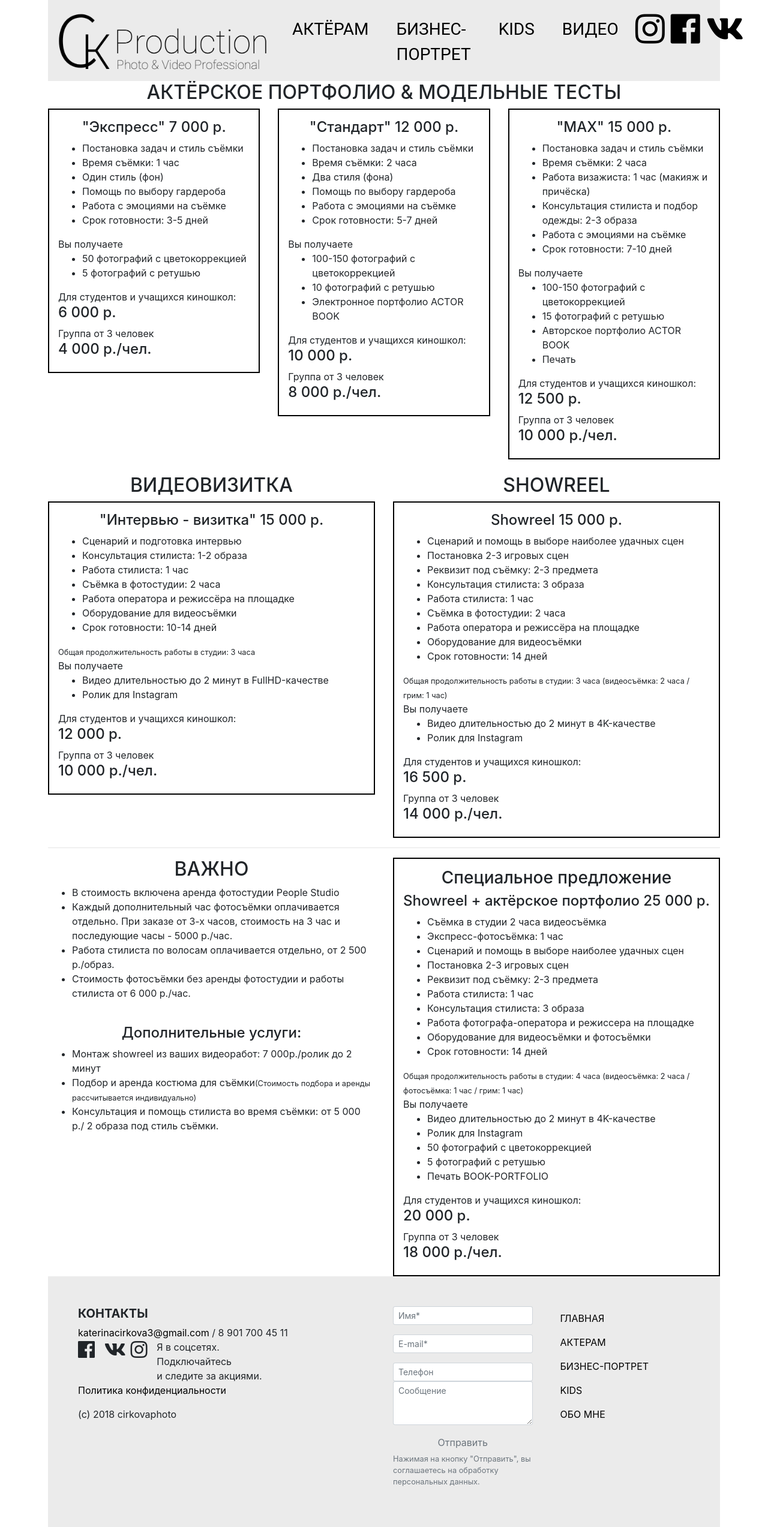
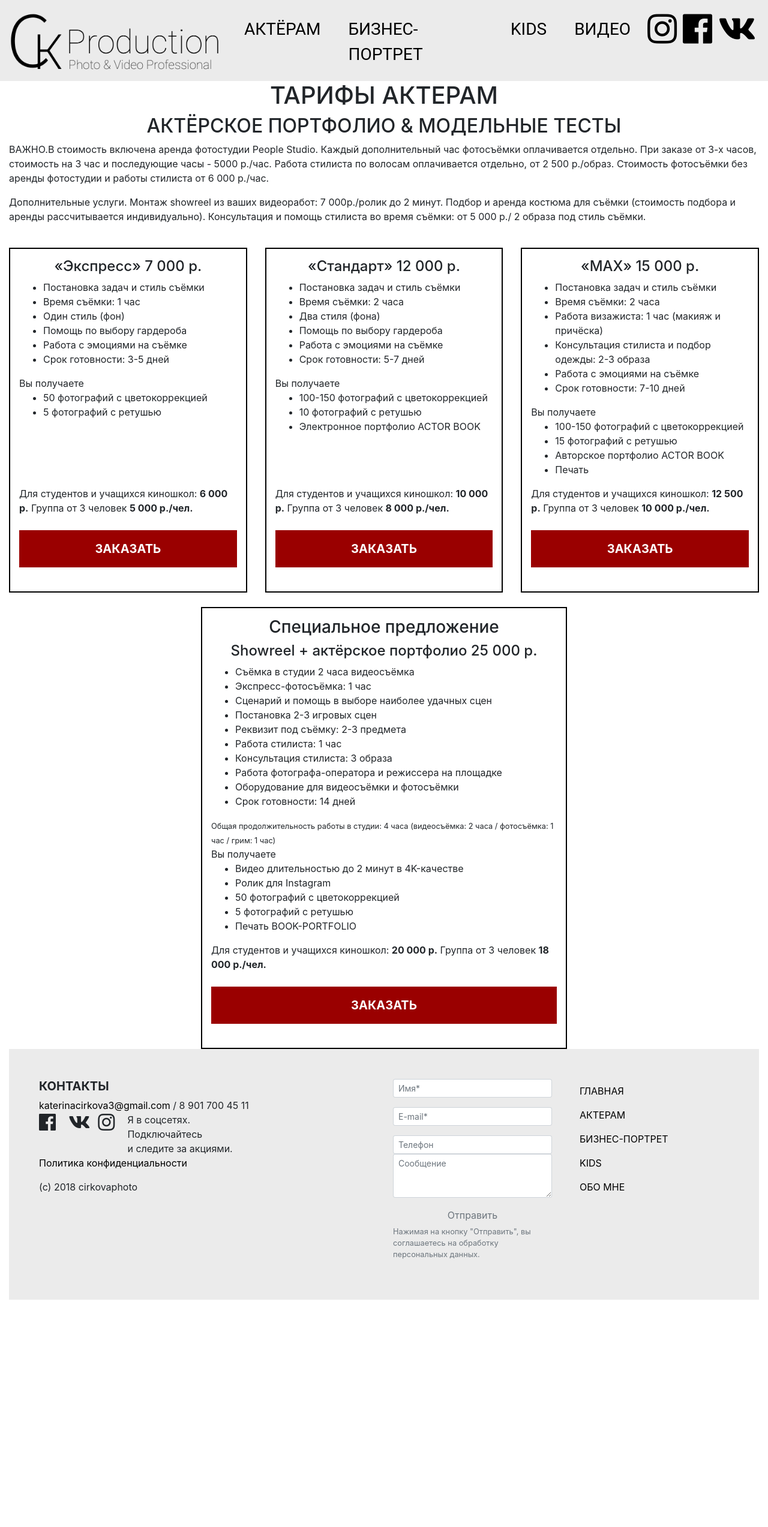
Before and after one commit to voronkin/cirkova.ru, a PHP site: page /actors.php in a window 1280 px wide. Shown: the whole page at 60% size. After the commit the page ends 2167 px from the top, so only its background shows below. Run offline with PHP 8.4, Linux system fonts and the light colour scheme; data that the repository does not hold is empty; some libraries are stand-ins or nearby versions.

Commit message:
some changes

```diff
--- a/actors.php
+++ b/actors.php
@@ -15,15 +15,19 @@
     <title>CK Production - Photo & Video Production</title>
   </head>
   <body>
-    <div class="container">
-      <!-- header -->
-      <?php include 'header.php';?>
+    <!-- header -->
+    <?php include 'header.php';?>
+    <div class="container-fluid">
       <!-- main-->
+      <h1 class="text-center">ТАРИФЫ АКТЕРАМ</h1>
       <h2 name="actorportf" class="text-center">АКТЁРСКОЕ ПОРТФОЛИО & МОДЕЛЬНЫЕ ТЕСТЫ</h2>
-      <div class="row">
+      <p>ВАЖНО.В стоимость включена аренда фотостудии People Studio. Каждый дополнительный час фотосъёмки оплачивается отдельно. При заказе от 3-х часов, стоимость на 3 час и последующие часы - 5000 р./час. Работа стилиста по волосам оплачивается отдельно, от 2 500 р./образ. Стоимость фотосъёмки без аренды фотостудии и работы стилиста от 6 000 р./час.</p>
+      <p>Дополнительные услуги. Монтаж showreel из ваших видеоработ: 7 000р./ролик до 2 минут. Подбор и аренда костюма для съёмки (стоимость подбора и аренды рассчитывается индивидуально). Консультация и помощь стилиста во время съёмки: от 5 000 р./ 2 образа под стиль съёмки.</p>
+      <br>
+      <div class="row equal">
         <div class="col-sm-4">
           <div class="bordered-div">
-          <h4 class="text-center">"Экспресс" 7 000 р.</h4>
+          <h4 class="text-center">«Экспресс» 7 000 р.</h4>
           <ul>
             <li>Постановка задач и стиль съёмки</li>
             <li>Время съёмки: 1 час</li>
@@ -37,13 +41,18 @@
             <li>50 фотографий с цветокоррекцией</li>
             <li>5 фотографий с ретушью</li>
           </ul>
-          Для студентов и учащихся киношкол: <h4>6 000 р.</h4>
-          Группа от 3 человек <h4>4 000 р./чел.</h4>
+          <br>
+          <br>
+          <br>
+          <br>
+          Для студентов и учащихся киношкол: <strong>6 000 р.</strong>
+          Группа от 3 человек <strong>5 000 р./чел.</strong>
+          <button type="button" class="btn-block btn-xl-red" onclick="location.href = 'actors.php'"><strong>ЗАКАЗАТЬ</strong></button>
         </div>
         </div>
         <div class="col-sm-4">
           <div class="bordered-div">
-          <h4 class="text-center">"Стандарт" 12 000 р.</h4>
+          <h4 class="text-center">«Стандарт» 12 000 р.</h4>
           <ul>
             <li>Постановка задач и стиль съёмки</li>
             <li>Время съёмки: 2 часа</li>
@@ -58,15 +67,18 @@
             <li>10 фотографий с ретушью</li>
             <li>Электронное портфолио ACTOR BOOK</li>
           </ul>
-
-          Для студентов и учащихся киношкол: <h4>10 000 р.</h4>
-          Группа от 3 человек <h4>8 000 р./чел.</h4>
+          <br>
+          <br>
+          <br>
+          Для студентов и учащихся киношкол: <strong>10 000 р.</strong>
+          Группа от 3 человек <strong>8 000 р./чел.</strong>
+          <button type="button" class="btn-block btn-xl-red" onclick="location.href = 'actors.php'"><strong>ЗАКАЗАТЬ</strong></button>
 
         </div>
         </div>
         <div class="col-sm-4">
           <div class="bordered-div">
-          <h4 class="text-center">"MAX" 15 000 р.</h4>
+          <h4 class="text-center">«MAX» 15 000 р.</h4>
           <ul>
             <li>Постановка задач и стиль съёмки</li>
             <li>Время съёмки: 2 часа</li>
@@ -82,82 +94,15 @@
             <li>Авторское портфолио ACTOR BOOK</li>
             <li>Печать</li>
           </ul>
-          Для студентов и учащихся киношкол: <h4>12 500 р.</h4>
-          Группа от 3 человек <h4>10 000 р./чел.</h4>
+          Для студентов и учащихся киношкол: <strong>12 500 р.</strong>
+          Группа от 3 человек <strong>10 000 р./чел.</strong>
+          <button type="button" class="btn-block btn-xl-red" onclick="location.href = 'actors.php'"><strong>ЗАКАЗАТЬ</strong></button>
         </div>
         </div>
       </div>
       <br>
       <div class="row">
-        <div class="col-sm-6">
-          <h2 class="text-center">ВИДЕОВИЗИТКА</h2>
-          <div class="bordered-div">
-            <h4 class="text-center">"Интервью - визитка" 15 000 р.</h4>
-            <ul>
-              <li>Сценарий и подготовка интервью</li>
-              <li>Консультация стилиста: 1-2 образа</li>
-              <li>Работа стилиста: 1 час</li>
-              <li>Съёмка в фотостудии: 2 часа</li>
-              <li>Работа оператора и режиссёра на площадке</li>
-              <li>Оборудование для видеосъёмки</li>
-              <li>Срок готовности: 10-14 дней</li>
-            </ul>
-            <small>Общая продолжительность работы в студии: 3 часа</small>
-            <br>
-            Вы получаете
-            <ul>
-              <li>Видео длительностью до 2 минут в FullHD-качестве</li>
-              <li>Ролик для Instagram</li>
-            </ul>
-            Для студентов и учащихся киношкол: <h4>12 000 р.</h4>
-            Группа от 3 человек <h4>10 000 р./чел.</h4>
-          </div>
-        </div>
-        <div class="col-sm-6">
-          <h2 class="text-center">SHOWREEL</h2>
-          <div class="bordered-div">
-            <h4 class="text-center">Showreel 15 000 р.</h4>
-            <ul>
-              <li>Сценарий и помощь в выборе наиболее удачных сцен</li>
-              <li>Постановка 2-3 игровых сцен</li>
-              <li>Реквизит под съёмку: 2-3 предмета</li>
-              <li>Консультация стилиста: 3 образа</li>
-              <li>Работа стилиста: 1 час</li>
-              <li>Съёмка в фотостудии: 2 часа</li>
-              <li>Работа оператора и режиссёра на площадке</li>
-              <li>Оборудование для видеосъёмки</li>
-              <li>Срок готовности: 14 дней</li>
-            </ul>
-            <small>Общая продолжительность работы в студии: 3 часа (видеосъёмка: 2 часа / грим: 1 час)</small>
-            <br>
-            Вы получаете
-            <ul>
-              <li>Видео длительностью до 2 минут в 4K-качестве</li>
-              <li>Ролик для Instagram</li>
-            </ul>
-            Для студентов и учащихся киношкол: <h4>16 500 р.</h4>
-            Группа от 3 человек <h4>14 000 р./чел.</h4>
-          </div>
-        </div>
-      </div>
-      <hr>
-
-      <div class="row">
-        <div class="col-sm-6">
-          <h2 class="text-center">ВАЖНО</h2>
-          <ul>
-              <li>В стоимость включена аренда фотостудии People Studio</li>
-              <li>Каждый дополнительный час фотосъёмки оплачивается отдельно. При заказе от 3-х часов, стоимость на 3 час и последующие часы - 5000 р./час.</li>
-              <li>Работа стилиста по волосам оплачивается отдельно, от 2 500 р./образ.</li>
-              <li>Стоимость фотосъёмки без аренды фотостудии и работы стилиста от 6 000 р./час.</li>
-          </ul>
-          <br>
-          <h4 class="text-center">Дополнительные услуги:</h4>
-          <ul>
-              <li>Монтаж showreel из ваших видеоработ: 7 000р./ролик до 2 минут</li>
-              <li>Подбор и аренда костюма для съёмки<small>(Стоимость подбора и аренды рассчитывается индивидуально)</small></li>
-              <li>Консультация и помощь стилиста во время съёмки: от 5 000 р./ 2 образа под стиль съёмки.</li>
-          </ul>
+        <div class="col-sm-3">
         </div>
         <div class="col-sm-6">
           <div class="bordered-div">
@@ -185,10 +130,12 @@
               <li>5 фотографий с ретушью</li>
               <li>Печать BOOK-PORTFOLIO</li>
             </ul>
-            Для студентов и учащихся киношкол: <h4>20 000 р.</h4>
-            Группа от 3 человек <h4>18 000 р./чел.</h4>
-
+            Для студентов и учащихся киношкол: <strong>20 000 р.</strong>
+            Группа от 3 человек <strong>18 000 р./чел.</strong>
+            <button type="button" class="btn-block btn-xl-red" onclick="location.href = 'actors.php'"><strong>ЗАКАЗАТЬ</strong></button>
           </div>
+        </div>
+        <div class="col-sm-3">
         </div>
       </div>
       <!-- footer-->
--- a/css/my.css
+++ b/css/my.css
@@ -63,6 +63,8 @@ nav .social {
   border-radius: 0rem;
   border-color: #000000;
   padding:15px;
+  height: 100%;
+  width: 100%
 }
 
 a {
```
Also changed, not shown: business.php (+22 -35 lines), kids.php (+20 -60 lines), index.php (line endings or trailing spaces), 2 other files.
